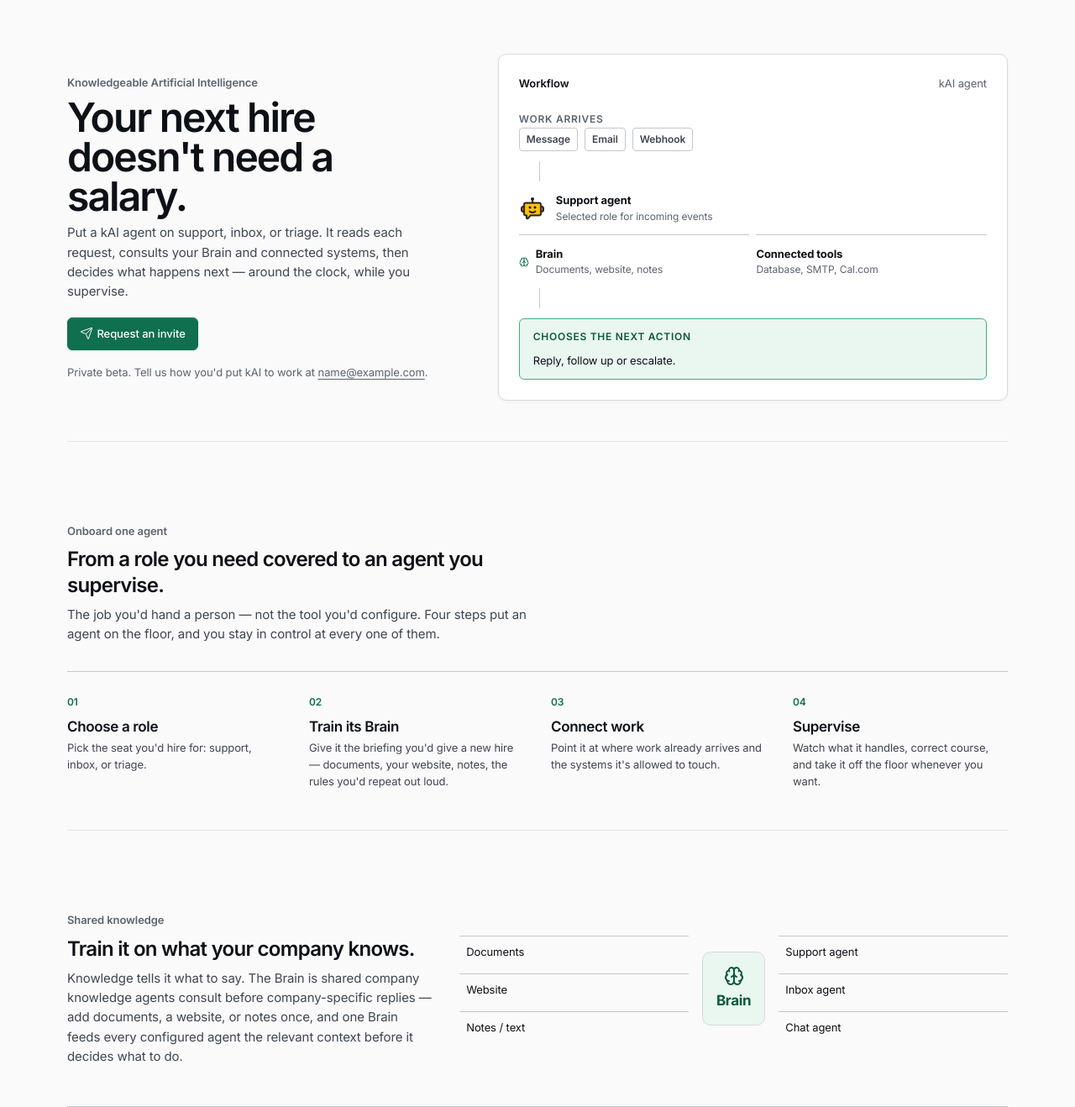
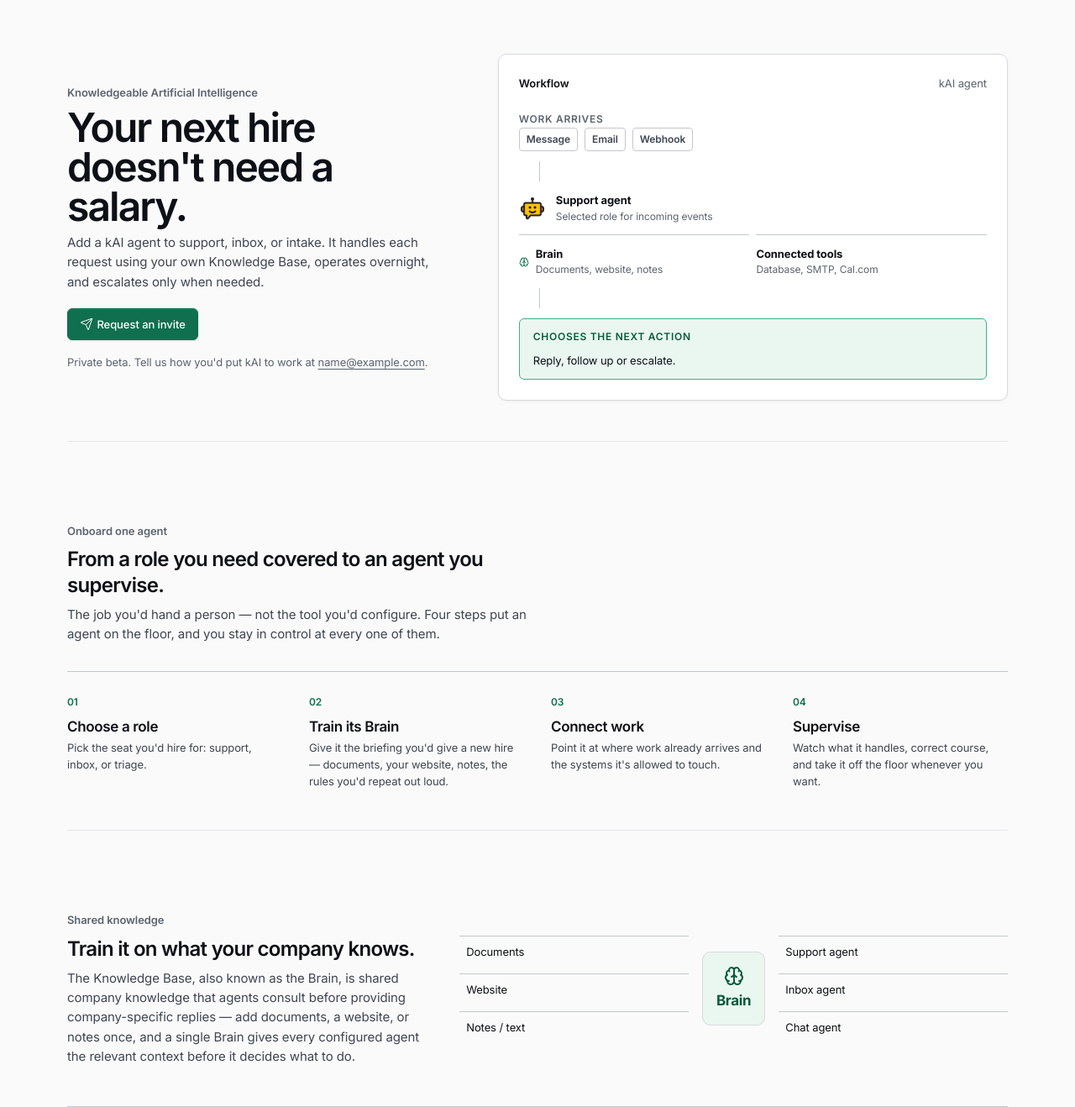
Before and after one commit to malvavisc0/meetkai, a Python web app: template src/kai/cockpit/templates/index.html in a window 1280 px wide. Shown: the part 87-1405 px from the top of the page at 84% size. Run offline with Jinja, Linux system fonts and the light colour scheme; the template is opened without the code that fills it: most values are stand-ins (such as "Sample title", 1, 10 or a date in 2020).

Commit message:
improving copy

```diff
--- a/src/kai/cockpit/templates/index.html
+++ b/src/kai/cockpit/templates/index.html
@@ -22,7 +22,7 @@
       <div class="landing-copy landing-copy--hero">
         <p class="landing-eyebrow">Knowledgeable Artificial Intelligence</p>
         <h1 class="landing-title">Your next hire doesn't need a salary.</h1>
-        <p class="landing-lede">Put a kAI agent on support, inbox, or triage. It reads each request, consults your Brain and connected systems, then decides what happens next — around the clock, while you supervise.</p>
+        <p class="landing-lede">Add a kAI agent to support, inbox, or intake. It handles each request using your own Knowledge Base, operates overnight, and escalates only when needed.</p>
         <div class="landing-actions">
           <a href="mailto:{{ contact_email }}" class="button button--primary">
             <span class="icon">{% include "icons/send.svg" %}</span>
@@ -91,7 +91,7 @@
     <div class="landing-section__intro">
       <p class="landing-eyebrow">Shared knowledge</p>
       <h2 id="brain-title" class="landing-section__title">Train it on what your company knows.</h2>
-      <p class="landing-section__copy">Knowledge tells it what to say. The Brain is shared company knowledge agents consult before company-specific replies — add documents, a website, or notes once, and one Brain feeds every configured agent the relevant context before it decides what to do.</p>
+      <p class="landing-section__copy">The Knowledge Base, also known as the Brain, is shared company knowledge that agents consult before providing company-specific replies — add documents, a website, or notes once, and a single Brain gives every configured agent the relevant context before it decides what to do.</p>
     </div>
     <div class="landing-brain__diagram" role="img" aria-label="Documents, a website, and notes feed the Brain, which provides shared knowledge to support and inbox agents.">
       <div class="landing-brain__sources"><span>Documents</span><span>Website</span><span>Notes / text</span></div>
```
